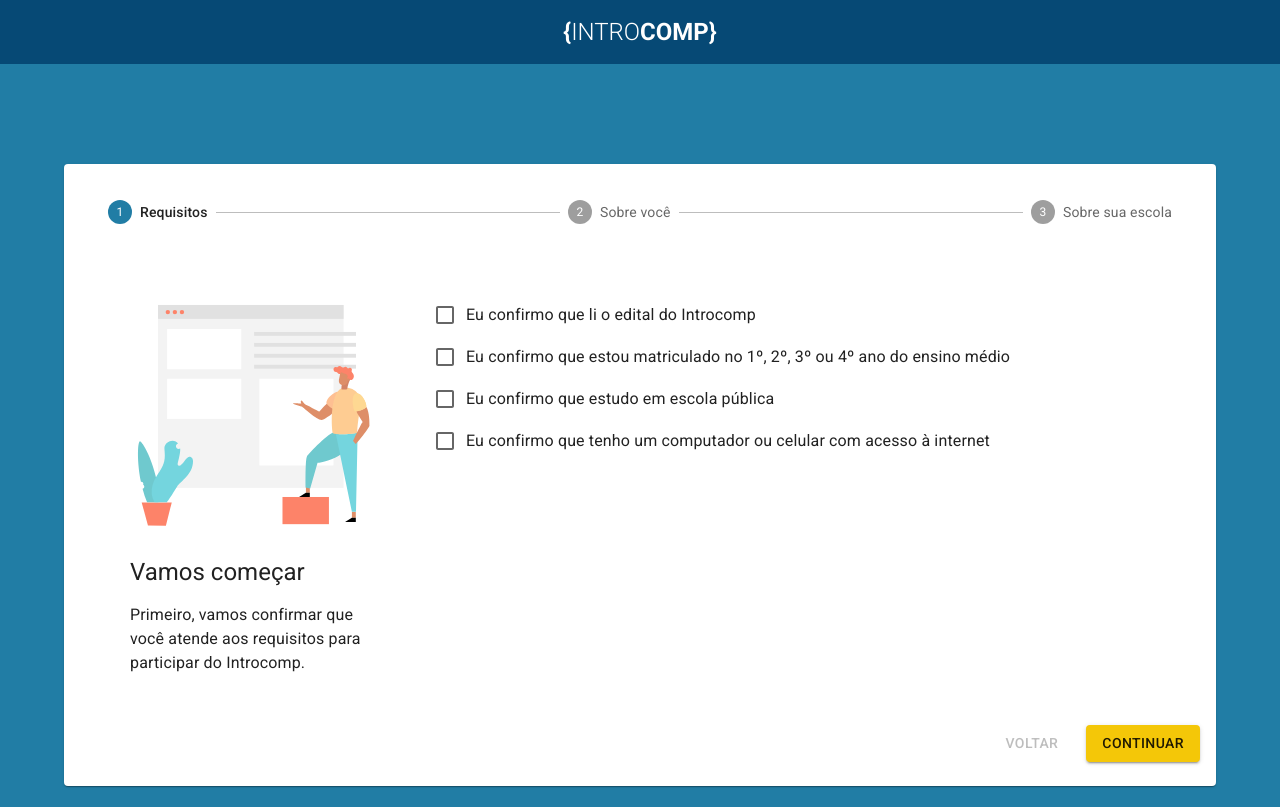
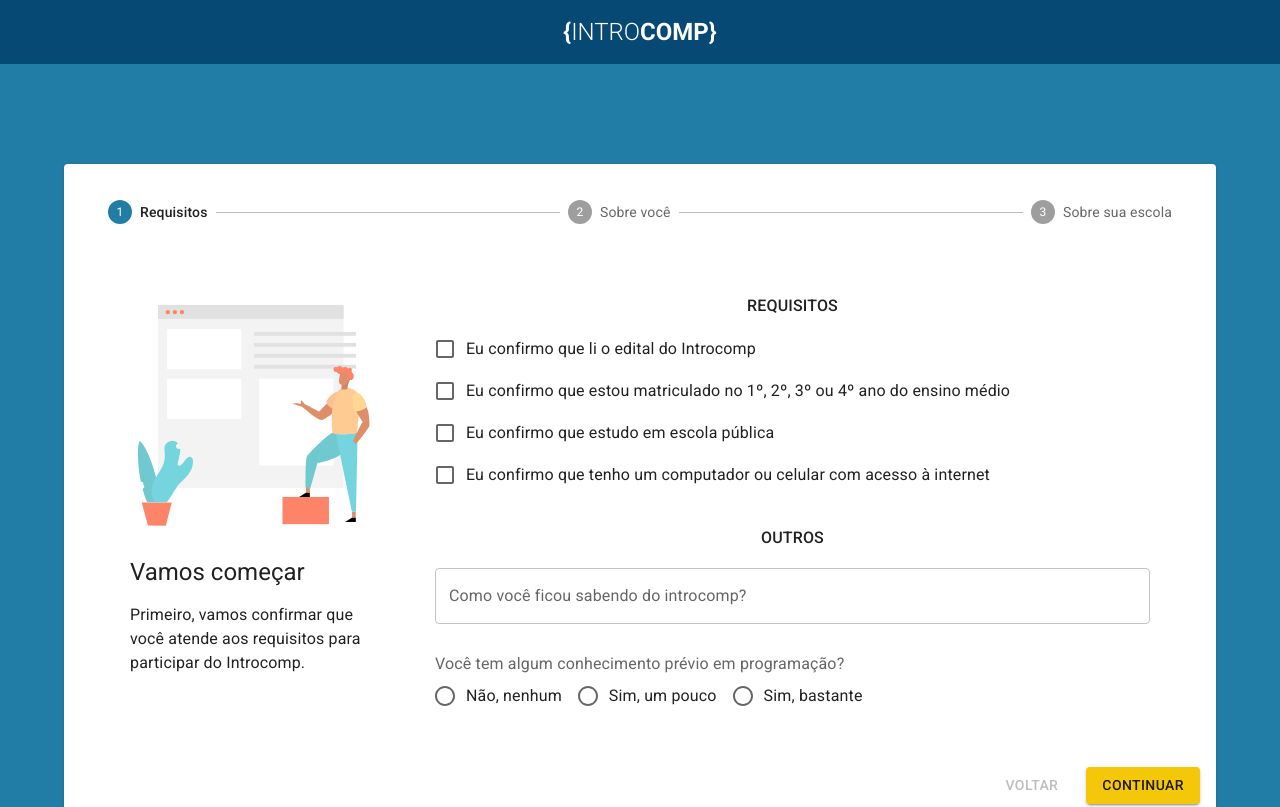
Before and after one commit to feumpi/introinscricao, a Next.js app: page /enroll in a window 1280 px wide. Shown: the top 807 px of the page. Built offline with nearby package versions, Linux system fonts and the light colour scheme.

Commit message:
Create additional fields for the requirements step

```diff
--- a/components/RequirementsStep.js
+++ b/components/RequirementsStep.js
@@ -12,11 +12,24 @@
 import StepInstructions from "./StepInstructions";
 import StepLayout from "./StepLayout";
 
+import FormSectionTitle from "./FormSectionTitle";
+import AutocompleteField from "./AutocompleteField";
+import RadioField from "./RadioField";
+
 const RequirementsStep = () => {
   const [edital, setEdital] = useState(false);
   const [highSchool, setHighSchool] = useState(false);
   const [publicSchool, setPublicSchool] = useState(false);
   const [device, setDevice] = useState(false);
+
+  const [ref, setRef] = useState("");
+  const [inputRef, setInputRef] = useState("");
+
+  const [knowledgeLevel, setKnowledgeLevel] = useState("");
+
+  const refs = ["Instagram", "YouTube", "Twitch", "Por meio de um amigo"];
+
+  const knowledgeLevels = ["Não, nenhum", "Sim, um pouco", "Sim, bastante"];
 
   return (
     <>
@@ -29,7 +42,15 @@
           />
         </Box>
 
-        <Box>
+        <Box
+          component="form"
+          autoComplete="off"
+          noValidate
+          sx={{
+            "& .MuiTextField-root": { marginY: 1, width: "100%" },
+          }}
+        >
+          <FormSectionTitle first>Requisitos</FormSectionTitle>
           <FormGroup>
             <FormControlLabel
               control={<Checkbox />}
@@ -59,6 +80,27 @@
               onChange={(e) => setDevice(e.target.checked)}
             />
           </FormGroup>
+
+          <FormSectionTitle>Outros</FormSectionTitle>
+
+          <AutocompleteField
+            label="Como você ficou sabendo do introcomp?"
+            placeholder="Escolha uma opção da lista ou digite manualmente"
+            options={refs}
+            value={ref}
+            setValue={setRef}
+            inputValue={inputRef}
+            setInputValue={setInputRef}
+            free
+          />
+
+          <RadioField
+            label="Você tem algum conhecimento prévio em programação?"
+            name="programming-knowledge"
+            options={knowledgeLevels}
+            value={knowledgeLevel}
+            setValue={setKnowledgeLevel}
+          />
         </Box>
       </StepLayout>
     </>
```
